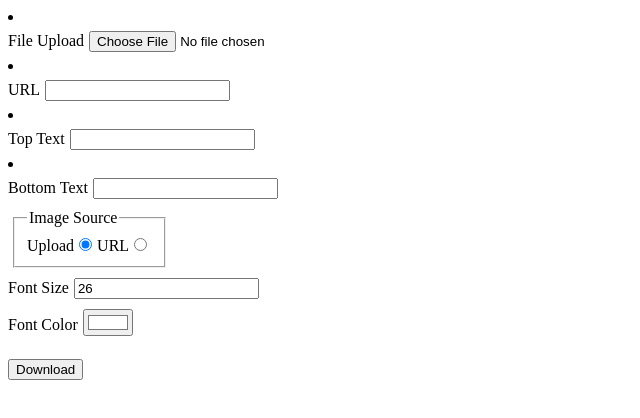
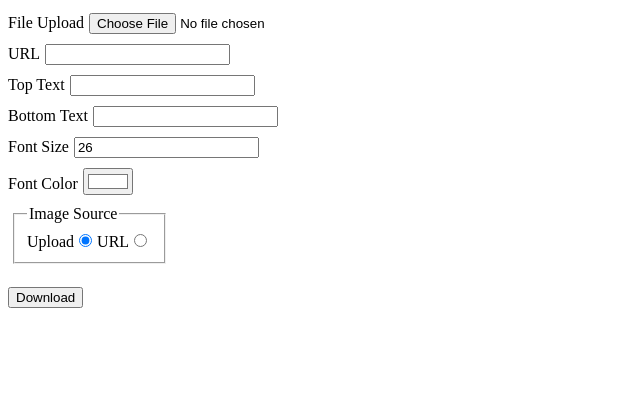
Before and after one commit to jwmcconnell/meme-generator, a React app: page / in a window 1280 px wide. Shown: the top 418 px of the page, without its empty margins (0-640 px from the left). Built offline with nearby package versions, Linux system fonts and the light colour scheme.

Commit message:
Add the other input fields besides the radio buttons to the array of input fields.

```diff
--- a/src/components/InputField.js
+++ b/src/components/InputField.js
@@ -1,10 +1,15 @@
 import React from 'react';
 import PropTypes from 'prop-types';
 
-const InputField = ({ label, type, update }) => {
+const InputField = ({ label, type, update, defaultValue, min }) => {
   return (
     <label>{label}
-      <input type={type} onChange={update} />
+      <input
+        type={type}
+        onChange={update}
+        defaultValue={defaultValue ? defaultValue : undefined}
+        min={min ? min : undefined}
+      />
     </label>
   );
 };
@@ -12,7 +17,9 @@ const InputField = ({ label, type, update }) => {
 InputField.propTypes = {
   label: PropTypes.string.isRequired,
   type: PropTypes.string.isRequired,
-  update: PropTypes.func.isRequired
+  update: PropTypes.func.isRequired,
+  defaultValue: PropTypes.string,
+  min: PropTypes.string
 };
 
 export default InputField;
--- a/src/components/MemeForm.js
+++ b/src/components/MemeForm.js
@@ -18,17 +18,25 @@ const MemeForm = ({
     { label: 'URL', type: 'text', update: updateUrl },
     { label: 'Top Text', type: 'text', update: updateTopText },
     { label: 'Bottom Text', type: 'text', update: updateBottomText },
+    { label: 'Font Size', type: 'number', update: updateFontSize, min: '10', defaultValue: '26' },
+    { label: 'Font Color', type: 'color', update: updateFontColor, defaultValue: '#FFFFFF' },
   ];
 
-  const fields = fieldsInfo.map(({ label, type, update }) => (
-    <li key={`${label}-${type}-${update}`}>
-      <InputField label={label} type={type} update={update} />
-    </li>
+  const fields = fieldsInfo.map(({ label, type, update, min, defaultValue }) => (
+    <InputField
+      label={label}
+      type={type}
+      update={update}
+      min={min}
+      defaultValue={defaultValue}
+      key={`${label}-${type}-${update}`}
+    />
   ));
 
   return (
     <section>
       {fields}
+
       <fieldset>
         <legend>Image Source</legend>
 
@@ -56,15 +64,6 @@ const MemeForm = ({
         </label>
 
       </fieldset>
-
-      <label>Font Size
-        <input type="number" min="10" defaultValue="26" onChange={updateFontSize}/>
-      </label>
-
-      <label>Font Color
-        <input type="color" defaultValue='#FFFFFF' onChange={updateFontColor}/>
-      </label>
-
     </section>
   );
 };
```
